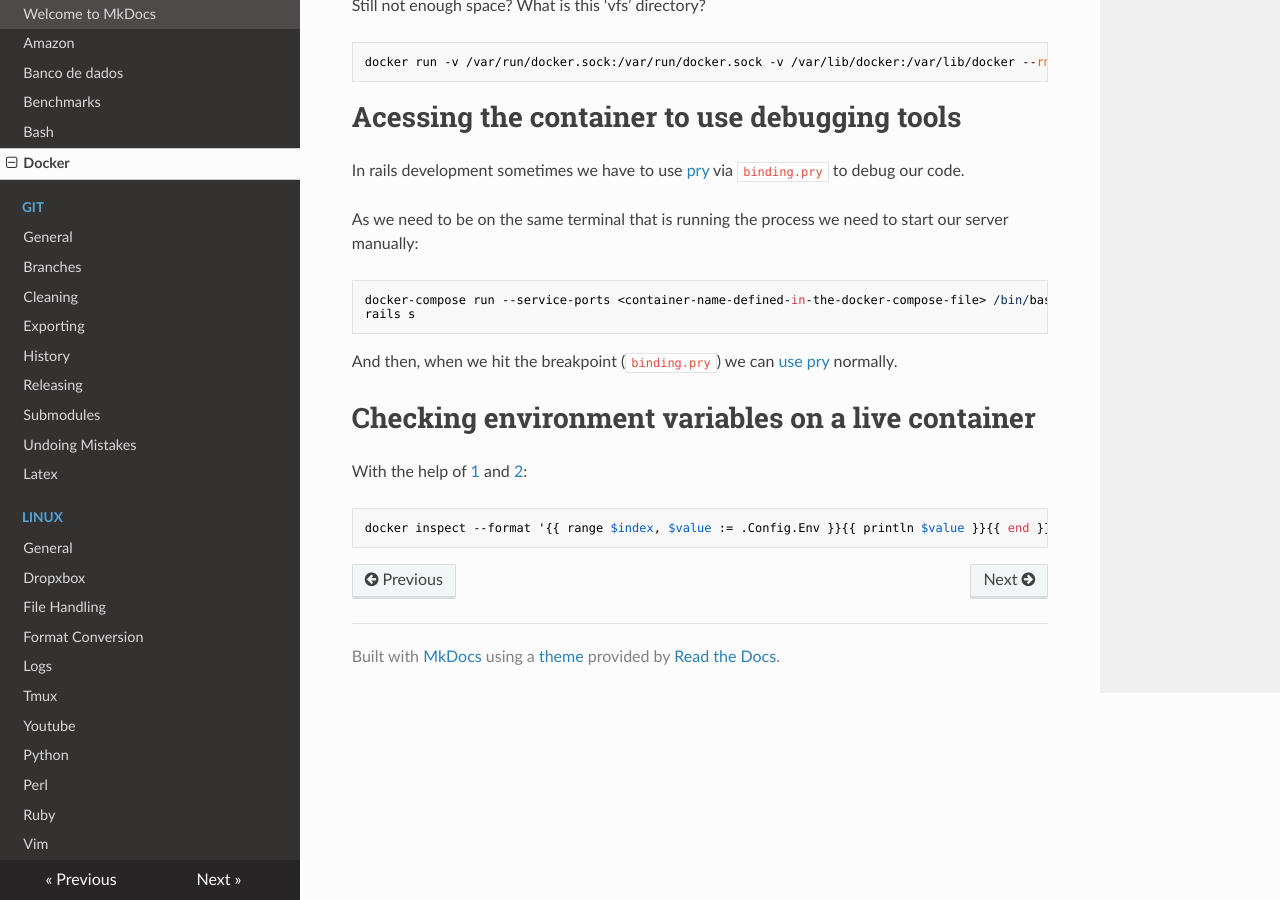
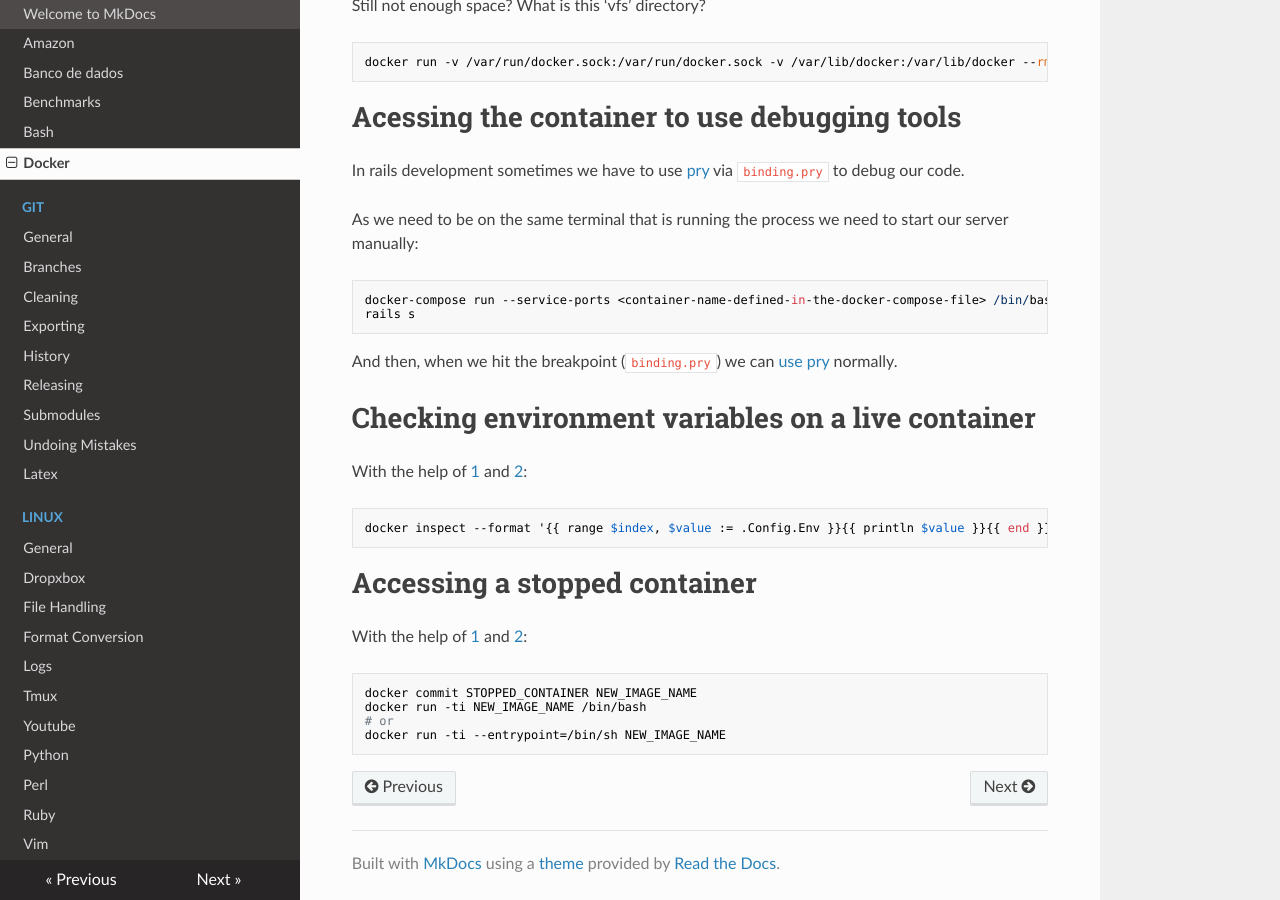
Before and after one commit to hposca/useful_notes, an MkDocs documentation site: the page built from docs/docker.md, in a window 1280 px wide and 900 px high, scrolled down 761 px. Built offline with MkDocs 1.6.1, drawn with Linux system fonts in a browser that asks for light colours; nearby versions of some CDN libraries; old or Windows-style settings are respelled for this version of MkDocs.

Commit message:
Accessing a stopped container

````diff
--- a/docs/docker.md
+++ b/docs/docker.md
@@ -54,3 +54,14 @@ With the help of [1](http://stackoverflow.com/questions/34051747/get-environment
 ```
 docker inspect --format '{{ range $index, $value := .Config.Env }}{{ println $value }}{{ end }}' <container_id>
 ```
+
+# Accessing a stopped container
+
+With the help of [1](https://github.com/docker/docker/issues/18078) and [2](https://github.com/jpetazzo/nsenter/issues/27):
+
+```
+docker commit STOPPED_CONTAINER NEW_IMAGE_NAME
+docker run -ti NEW_IMAGE_NAME /bin/bash
+# or
+docker run -ti --entrypoint=/bin/sh NEW_IMAGE_NAME
+```
````
